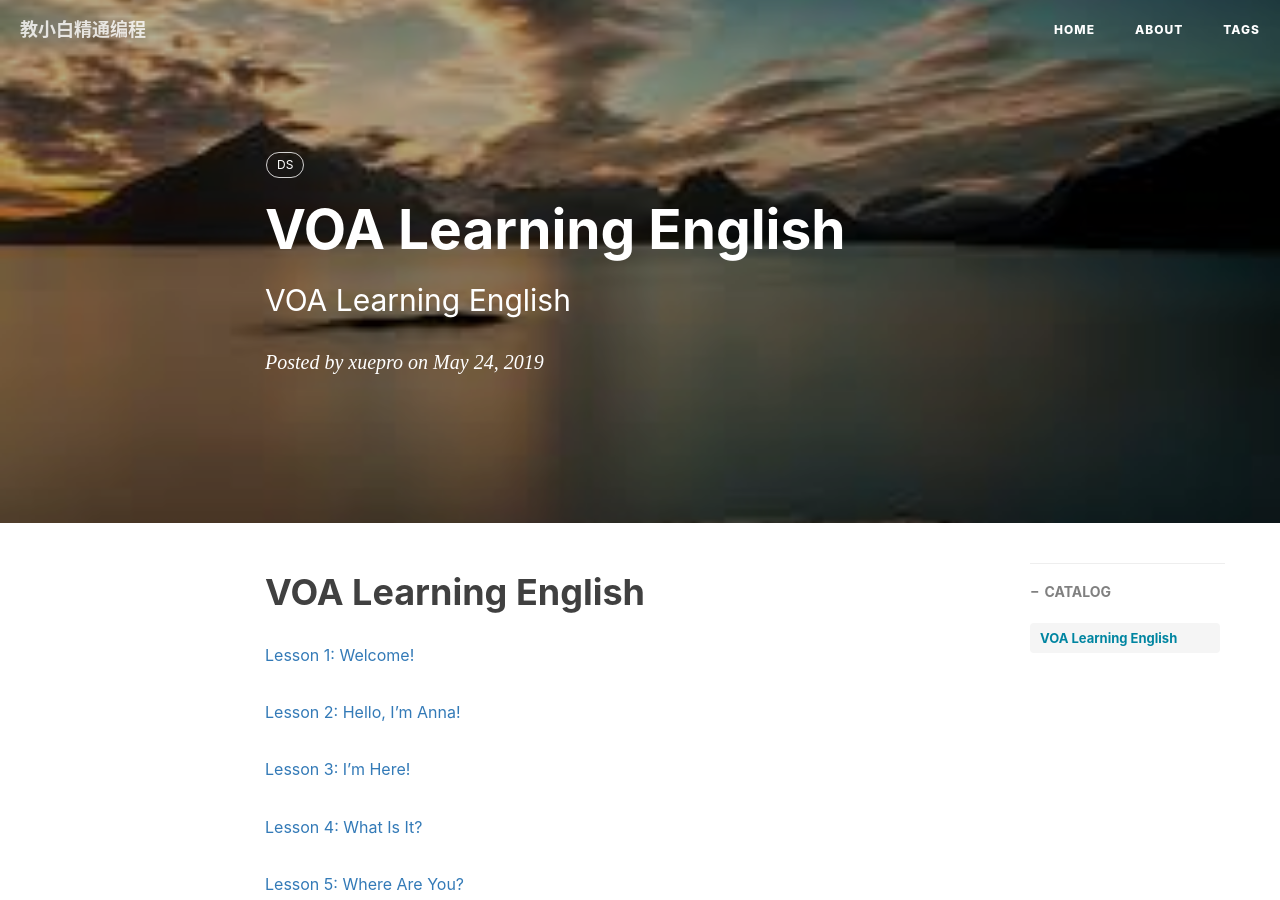
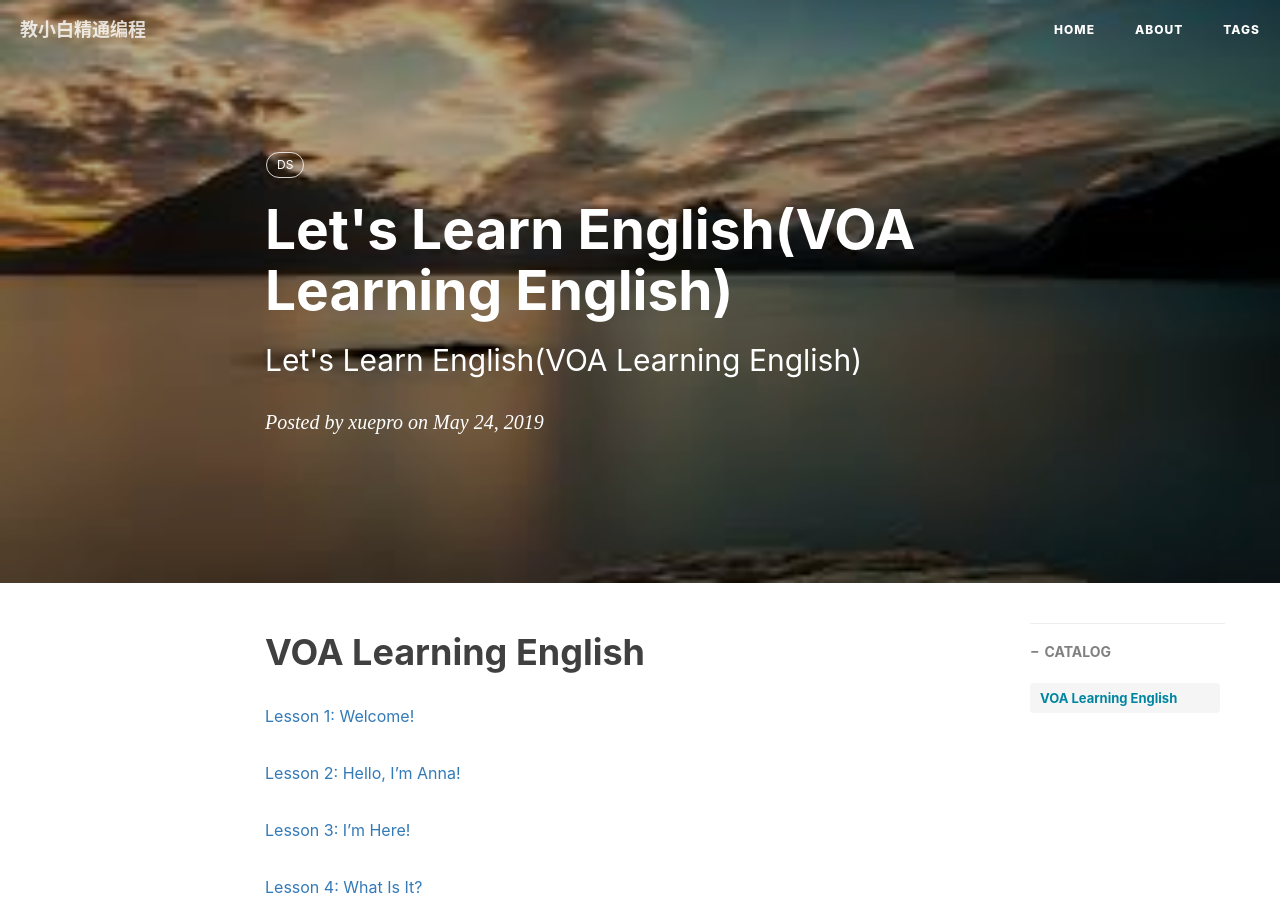
Before and after one commit to xuepro/xuepro.github.io, a Jekyll site: the page built from _posts/2019-05-24-Learning English.md, in a window 1280 px wide and 900 px high. Built offline with Jekyll 4.4.1, drawn with Linux system fonts in a browser that asks for light colours; nearby versions of some CDN libraries; comment, search, counter and statistics services are not loaded.

Commit message:
Update 2019-05-24-Learning English.md

```diff
--- a/_posts/2019-05-24-Learning English.md
+++ b/_posts/2019-05-24-Learning English.md
@@ -1,7 +1,7 @@
 ---
 layout:       post
-title:        VOA Learning English
-subtitle:     "VOA Learning English"
+title:        Let's Learn  English(VOA Learning English)
+subtitle:     "Let's Learn  English(VOA Learning English)"
 date:         2019-05-24 11:42:00
 author:       "xuepro"
 header-img:   "img/home_bg.jpg"
```
